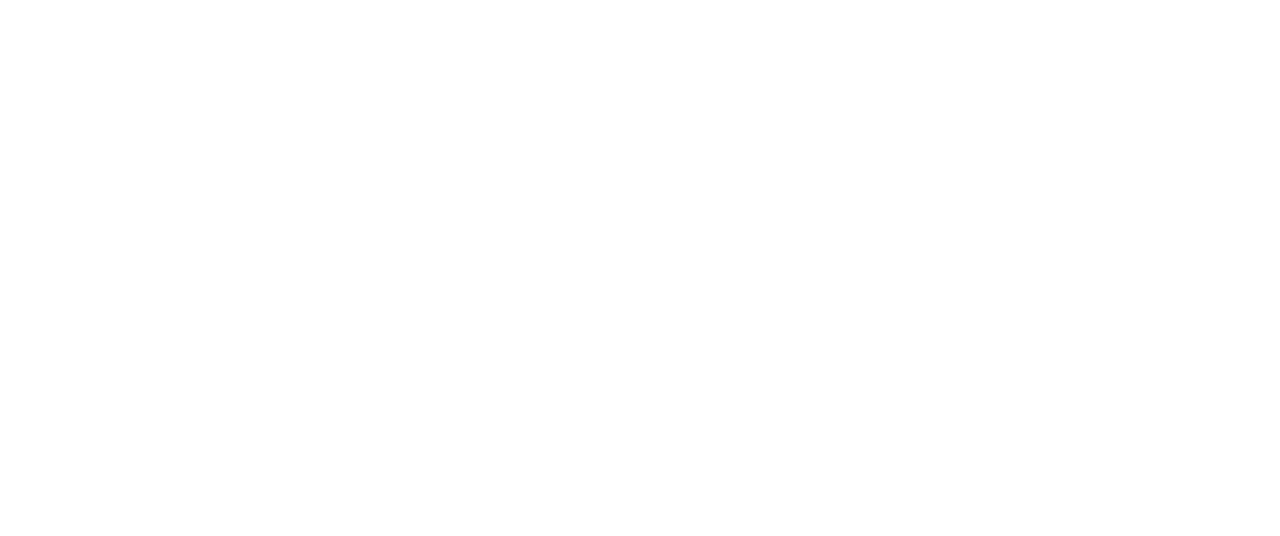
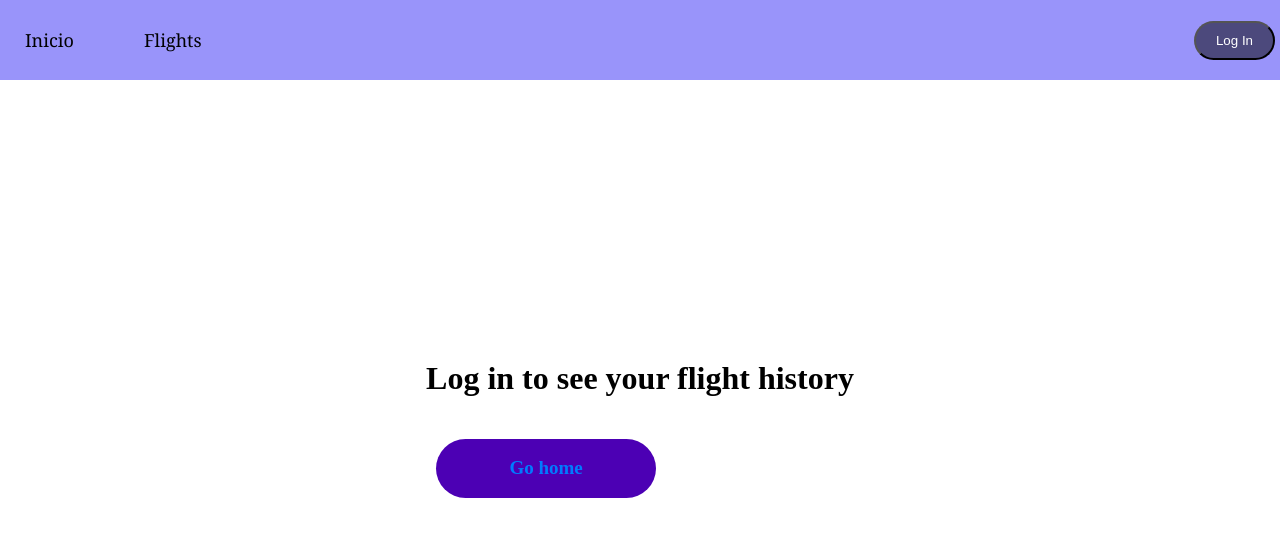
Before and after one commit to Cinaraa/FrontArquiSiss, a React (Vite) app: page /historial-compras in a window 1280 px wide. Before the commit this address had no page. Shown: the top 536 px of the page. Built offline with nearby package versions, Linux system fonts and the light colour scheme.

Commit message:
historial de compras listo (CREO)

```diff
--- a/src/common/Routing.jsx
+++ b/src/common/Routing.jsx
@@ -9,22 +9,20 @@
 import NavBar from '../navbar/NavBar';
 import HistorialCompra from '../flights/HistorialCompra'
 
-
-
 function Routing() {
   const { isAuthenticated, logout } = useAuth0();
 
   return (
     <BrowserRouter>
-      {/* <NavBar isLoggedIn={isAuthenticated} logout={logout} /> */}
+      <NavBar isLoggedIn={isAuthenticated} logout={logout} />
       <Routes>
-        <Route path={"/"} element={<App />}/>
-        <Route path={"/perfil"} element={<Profileinfo />}/>
-        <Route path={"/signup"} element={<Signup />}/>
-        <Route path={"/login"} element={<Login />}/>
-        <Route path={"/listingflights"} element={<Listingflights />}/>
-        <Route path={"/flight/:id"} element={<FlightDetails />}/>
-        <Route path={"/historial"} element={<HistorialCompra/>} />
+        <Route path={"/"} element={<App />} />
+        <Route path={"/perfil"} element={<Profileinfo />} />
+        <Route path={"/signup"} element={<Signup />} />
+        <Route path={"/login"} element={<Login />} />
+        <Route path={"/listingflights"} element={<Listingflights />} />
+        <Route path={"/flight/:id"} element={<FlightDetails />} />
+        <Route path={"/historial-compras"} element={<HistorialCompra />} />
       </Routes>
     </BrowserRouter>
   );
--- a/src/navbar/NavBar.jsx
+++ b/src/navbar/NavBar.jsx
@@ -9,6 +9,9 @@
     <nav className="navbar">
       <div className="navbar-left">
         <ul>
+          <li>
+            <Link to="/">Inicio</Link>
+          </li>
           <li>
             <Link to="/listingflights">Flights</Link>
           </li>
--- a/src/profile/Profileinfo.jsx
+++ b/src/profile/Profileinfo.jsx
@@ -1,28 +1,22 @@
 import React from "react";
 import { useAuth0 } from "@auth0/auth0-react";
+import { Link } from "react-router-dom";
 import NavBar from '../navbar/NavBar';
-
 
 const Profileinfo = ()=> {
     const {user, isLoading , isAuthenticated} = useAuth0();
     console.log(isAuthenticated);
-    if (!isLoading) {
-        const userId = user.sub;
-        console.log('userId:', userId);
-    }
-
 
     return (
-
-
         isAuthenticated && (
             <div>
                 <NavBar isLoggedIn={isAuthenticated} />
                 <h1>Bienvenido, {user.name}</h1>
                 <img src={user.picture} alt={user.name} />
+                <Link to="/historial-compras">Ver historial de compras</Link>
             </div>
         )
-            );
-        };
+    );
+};
 
 export default Profileinfo;
```
